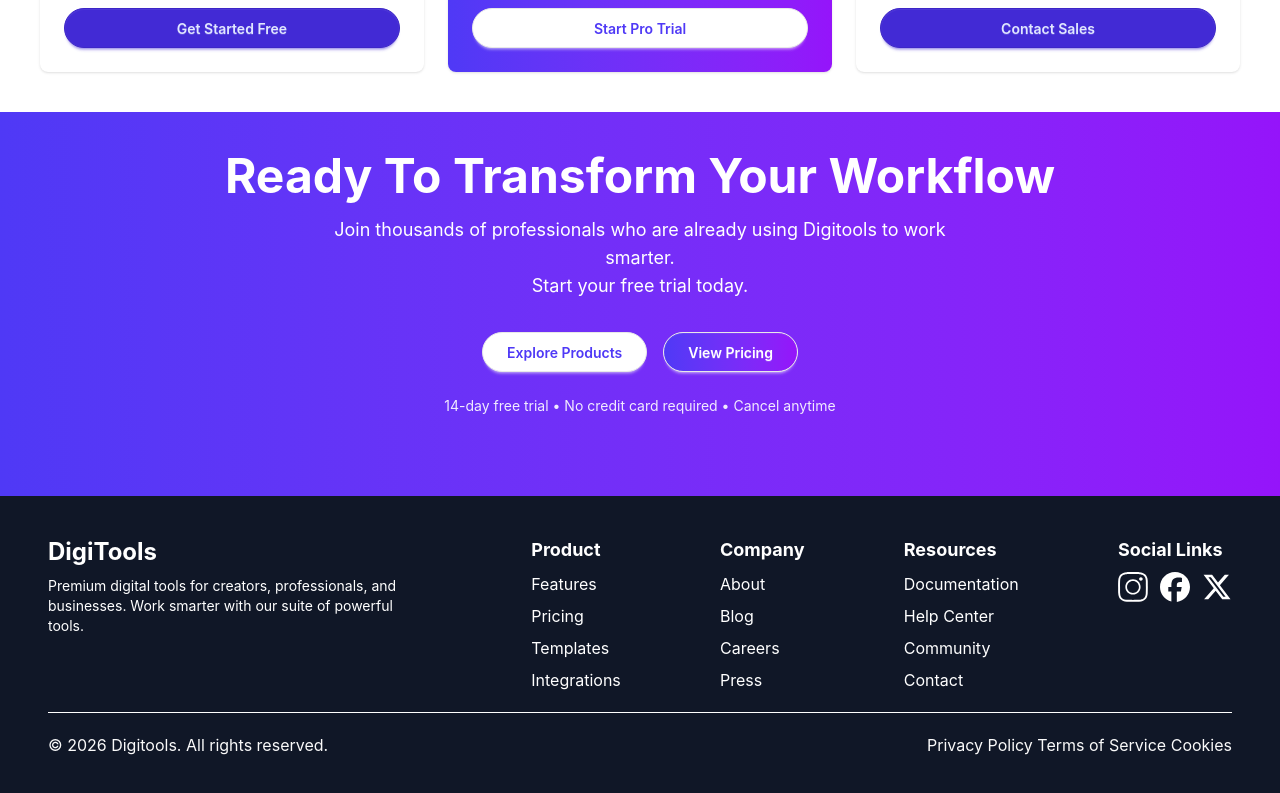
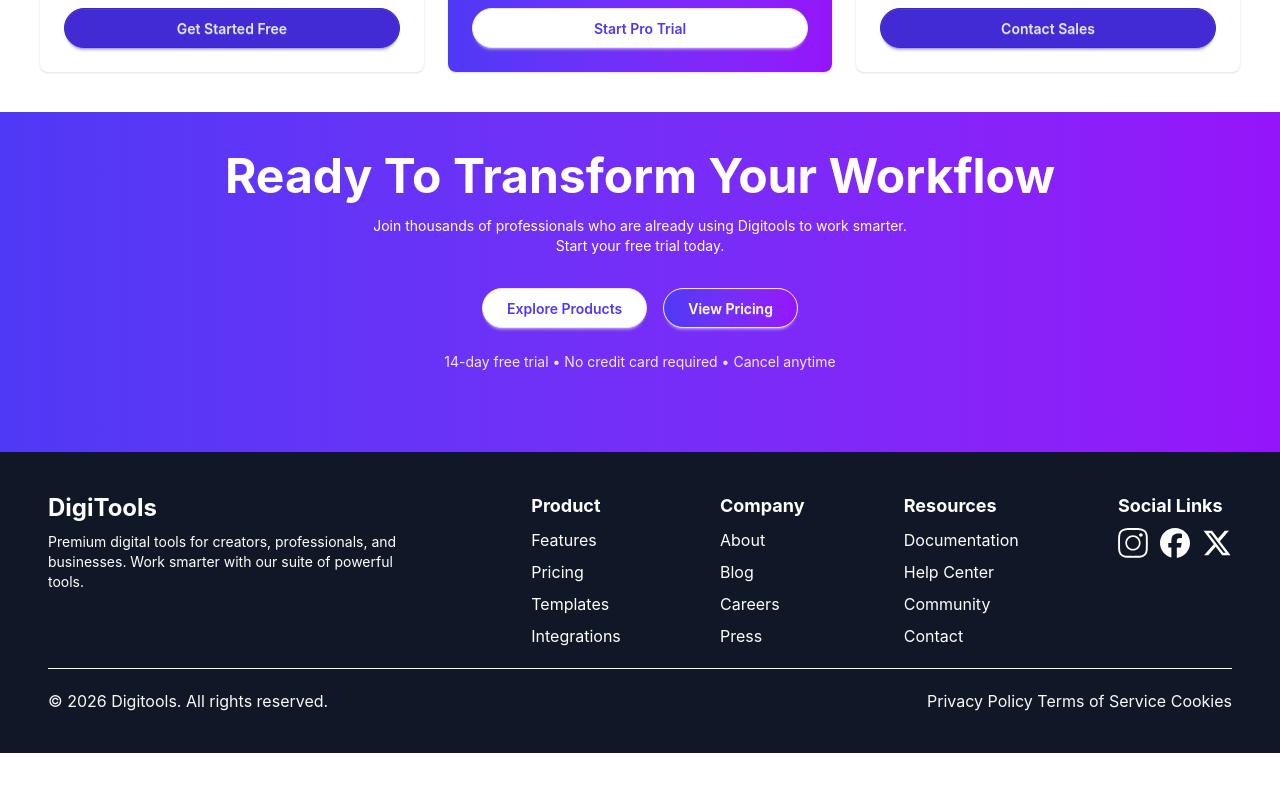
Before and after one commit to ssdevcmd/my-sixth-assignment, a React (Vite) app: page / in a window 1280 px wide. Shown: the part 3385-4178 px from the top of the page. After the commit the page ends 4138 px from the top, so only its background shows below. Built offline with nearby package versions, Linux system fonts and the light colour scheme.

Commit message:
Added the workflow component

```diff
--- a/src/Components/Workflow/Workflow.jsx
+++ b/src/Components/Workflow/Workflow.jsx
@@ -6,7 +6,7 @@ const Workflow = () => {
             <div className=''>
            <div className='bg-gradient-to-r from-[#4f39f6] to-[#9514fa] text-white sm:p-10 justify-center mt-10 mb-0 pt-10'>
             <h1 className='text-2xl sm:text-3xl lg:text-5xl font-bold text-center'>Ready To Transform Your Workflow</h1>
-            <p className='mt-4 text-sm sm:text-base lg:text-lg text-center max-w-2xl mx-auto'>Join thousands of professionals who are already using Digitools to work smarter.
+            <p className='mt-4 text-sm sm:text-base lg:text-sm text-center max-w-2xl mx-auto'>Join thousands of professionals who are already using Digitools to work smarter.
              <br />
             Start your free trial today.</p>
 
```
